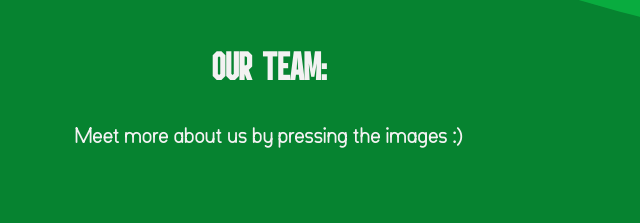
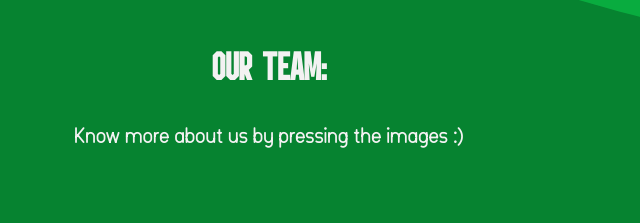
Before and after one commit to Epicder/penalty-card-landingpage, a plain HTML site: page index.html in a window 1280 px wide. Shown: the part 1315-1538 px from the top of the page, 371-1011 px from the left. Drawn offline with Linux system fonts and the light colour scheme.

```diff
--- a/index.html
+++ b/index.html
@@ -64,7 +64,7 @@
     </div>
     <div class="team-section">
         <h2>Our team:</h2>
-        <p>Meet more about us by pressing the images :)</p>
+        <p>Know more about us by pressing the images :)</p>
         <div class="team-container">
             <div class="team-member" onclick="flipCard(this)">
                 <div class="card">
```
